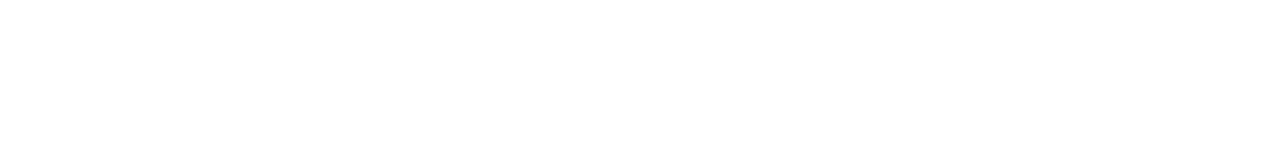
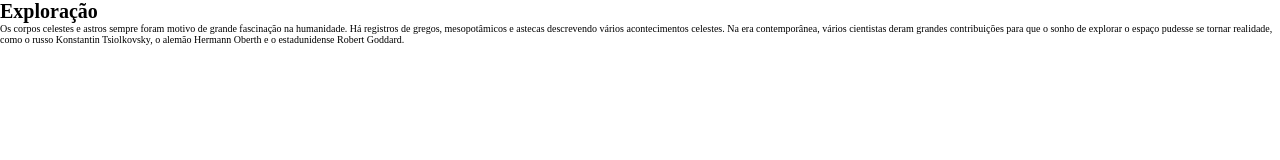
Before and after one commit to PedroMartinelli/SPAProject, a plain HTML site: page pages/exploration.html in a window 1280 px wide. Drawn offline with Linux system fonts and the light colour scheme.

Commit message:
exploration.html main created

```diff
--- a/pages/exploration.html
+++ b/pages/exploration.html
@@ -12,3 +12,11 @@
   <link rel="preconnect" href="https://fonts.gstatic.com" crossorigin>
   <link rel="stylesheet" href="homeStyle.css">
 </head>
+
+<main>
+  <h1>Exploração</h1>
+  <p>Os corpos celestes e astros sempre foram motivo de grande fascinação na humanidade. Há registros de gregos, mesopotâmicos e astecas descrevendo vários acontecimentos celestes.
+    Na era contemporânea, vários cientistas deram grandes contribuições para que o sonho de explorar o espaço pudesse se tornar realidade, como o russo Konstantin Tsiolkovsky, o
+    alemão Hermann Oberth e o estadunidense Robert Goddard.
+  </p>
+</main>
```
